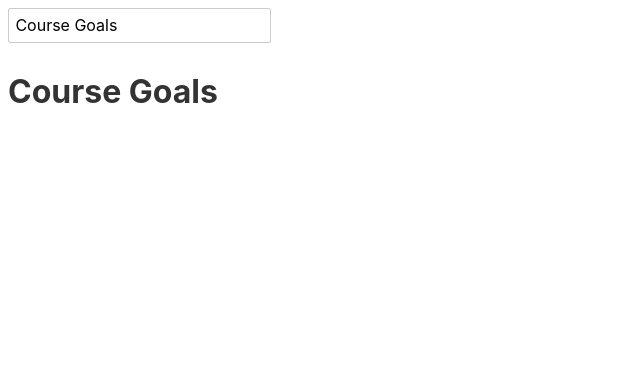
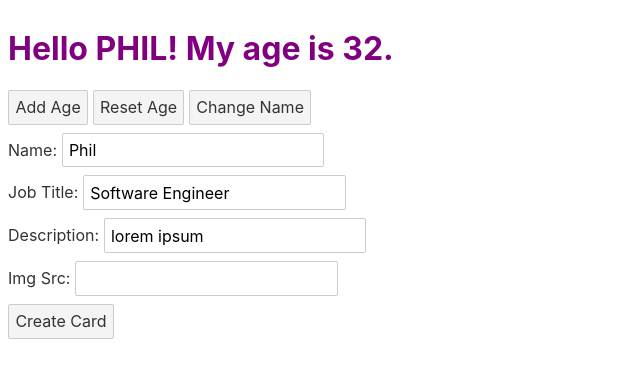
Before and after one commit to PhilHuangSW/Svelte, a Svelte app: page / in a window 1280 px wide. Shown: the top 378 px of the page, without its empty margins (0-640 px from the left). Built offline with nearby package versions, Linux system fonts and the light colour scheme.

Commit message:
conditionals:if,ifelse//iterate:each

```diff
--- a/src/App.svelte
+++ b/src/App.svelte
@@ -6,6 +6,8 @@
 	let jobTitle = "Software Engineer";
 	let description = "lorem ipsum";
 	let url = "";
+	let formState = "";
+	let contactCards = [];
 
 	$: upperCaseName = name.toUpperCase();
 
@@ -29,6 +31,28 @@
 		const enteredValue = event.target.value;
 		name = enteredValue;
 	}
+
+	function showCard() {
+		if (
+			name.trim().length === 0 ||
+			jobTitle.trim().length === 0 ||
+			description.trim().length === 0 ||
+			url.trim().length === 0
+		) {
+			formState = "invalid";
+		} else {
+			formState = "good";
+			contactCards = [
+				...contactCards,
+				{
+					name: name,
+					jobTitle: jobTitle,
+					description: description,
+					url: url,
+				},
+			];
+		}
+	}
 </script>
 
 <h1>Hello {upperCaseName}! My age is {age}.</h1>
@@ -45,16 +69,30 @@
 </div>
 
 <div>
-	Description: <textarea bind:value={description} cols="50" rows="3" />
+	Description: <input type="text" bind:value={description} />
 </div>
 
 <div>
 	Img Src: <input type="text" bind:value={url} />
 </div>
 
+<button on:click={showCard}>Create Card</button>
+
 <!-- <input type="text" value={name} on:input={nameInput} /> -->
+{#if formState === "good"}
+	<p>Created new card!</p>
+{:else if formState === "invalid"}
+	<p>Invalid form.</p>
+{/if}
 
-<ContactCard {name} {jobTitle} {description} {url} />
+{#each contactCards as card}
+	<ContactCard
+		name={card.name}
+		jobTitle={card.jobTitle}
+		description={card.description}
+		url={card.url}
+	/>
+{/each}
 
 <style>
 	h1 {
--- a/src/main.js
+++ b/src/main.js
@@ -1,12 +1,12 @@
 import App from './App.svelte';
 import Assignment from './Assignment.svelte';
 
-// const app = new App({
-// 	target: document.body,
+const app = new App({
+	target: document.body,
+});
+
+// const app = new Assignment({
+// 	target: document.body
 // });
 
-const app = new Assignment({
-	target: document.body
-});
-
 export default app;
```
